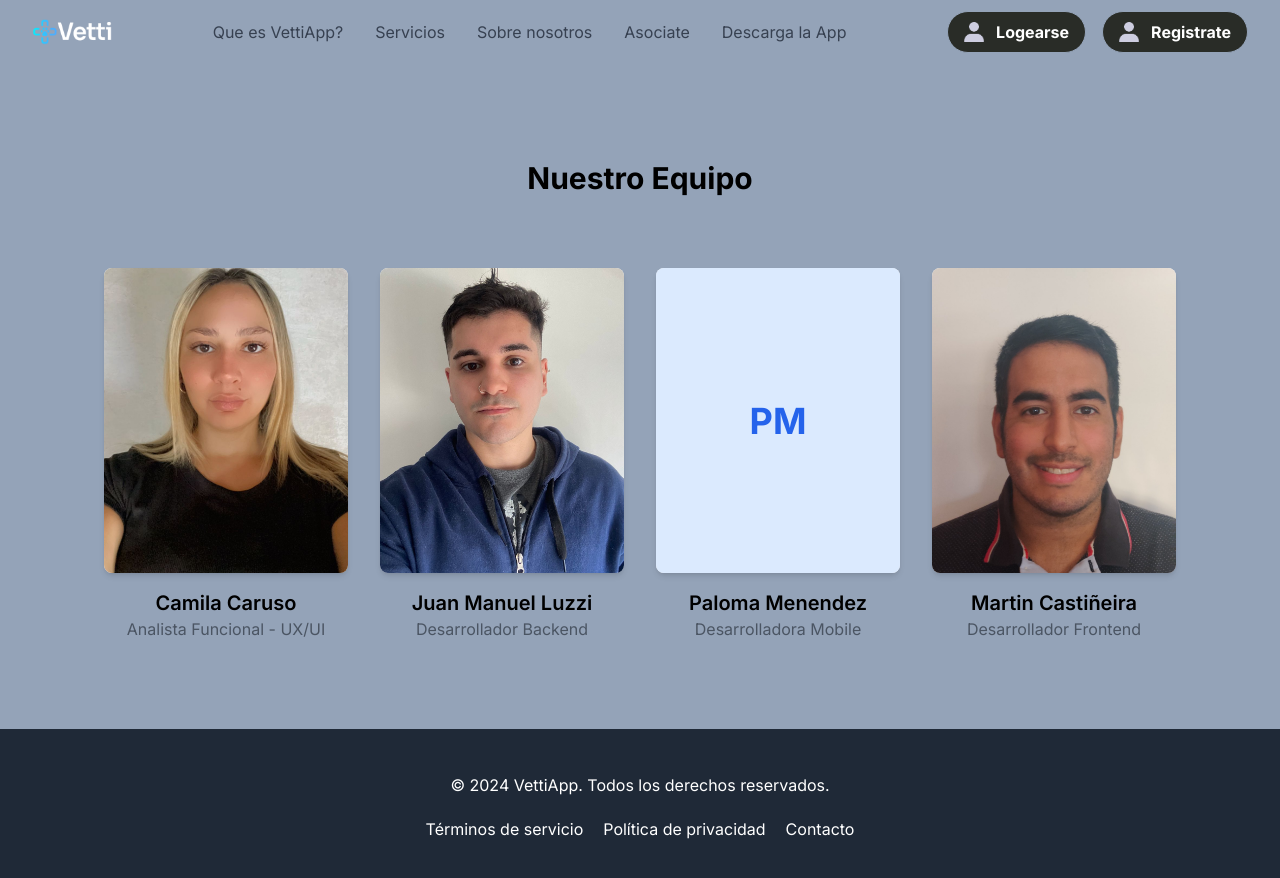
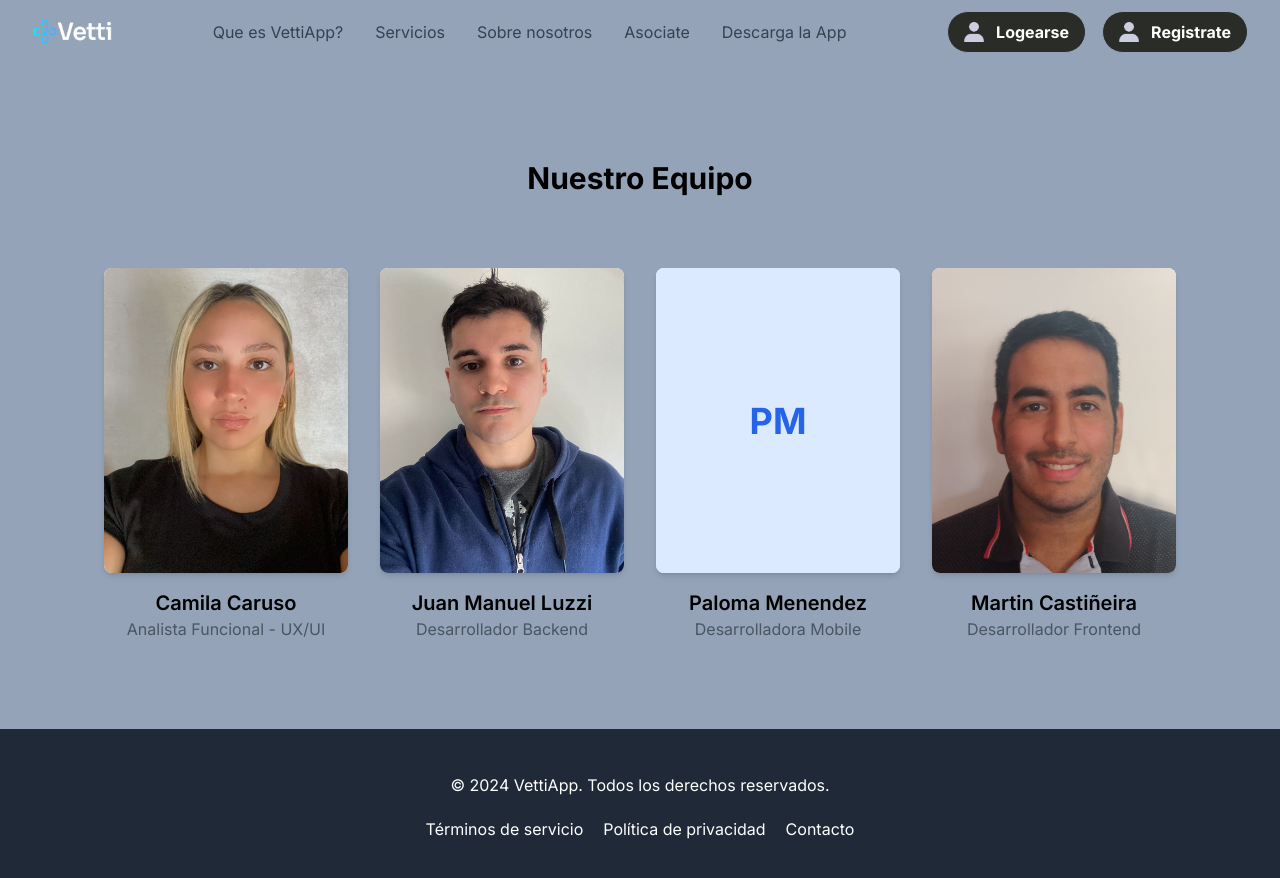
Before and after one commit to martinnCasti/vettiApp-web, a Next.js app: page /aboutUs in a window 1280 px wide. Shown: the top 878 px of the page. Built offline with nearby package versions, Linux system fonts and the light colour scheme.

Commit message:
se agregan fotos a teamMembers

```diff
--- a/app/aboutUs/page.tsx
+++ b/app/aboutUs/page.tsx
@@ -18,7 +18,7 @@
       case "Juan Manuel Luzzi":
         return "object-top";
       case "Martin Castiñeira":
-        return "object-top";
+        return "object-[center_20%]"; // Ajustado para subir más la imagen
       default:
         return "object-center";
     }
```
Also changed, not shown: public/assets/images/cami-caruso.jpg.
